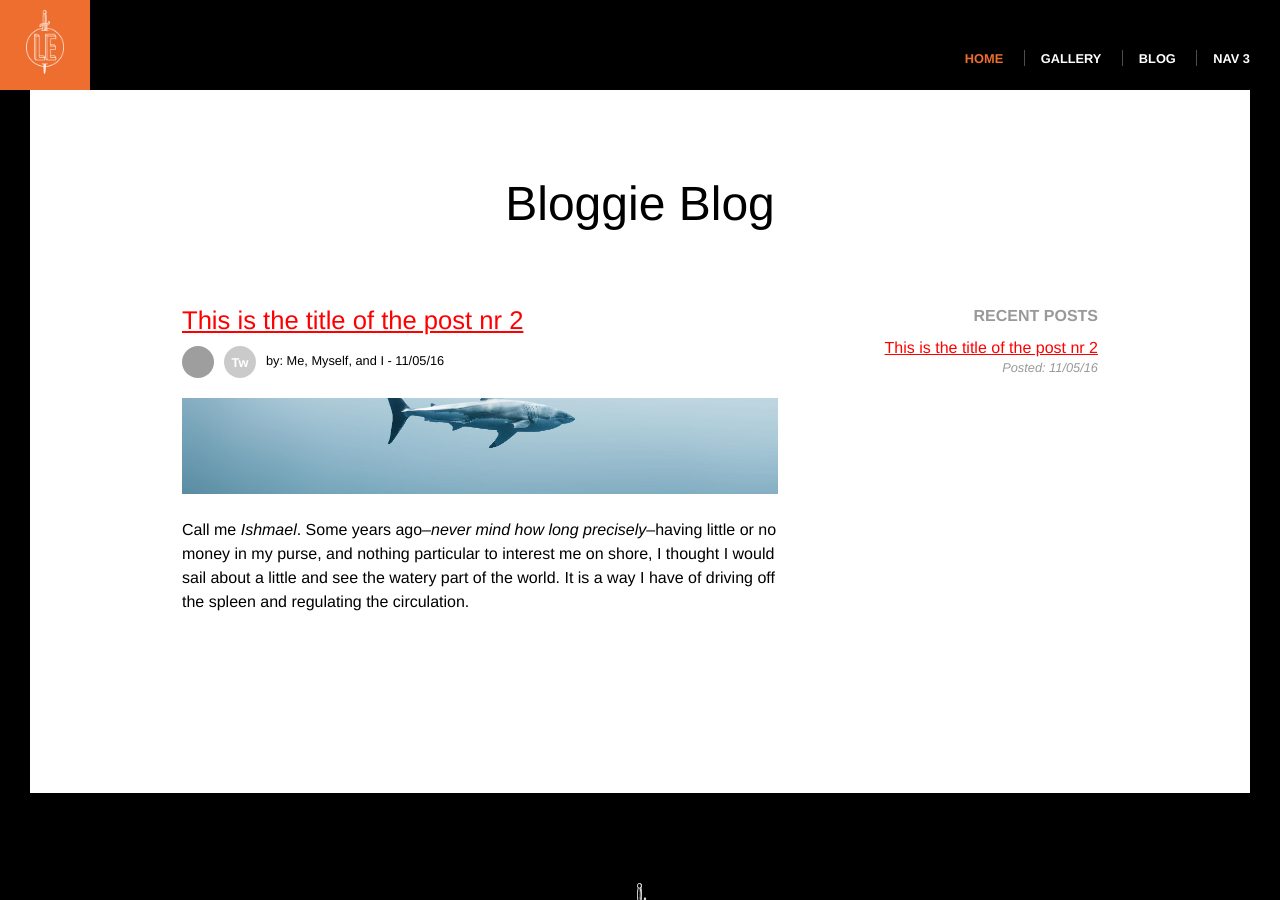
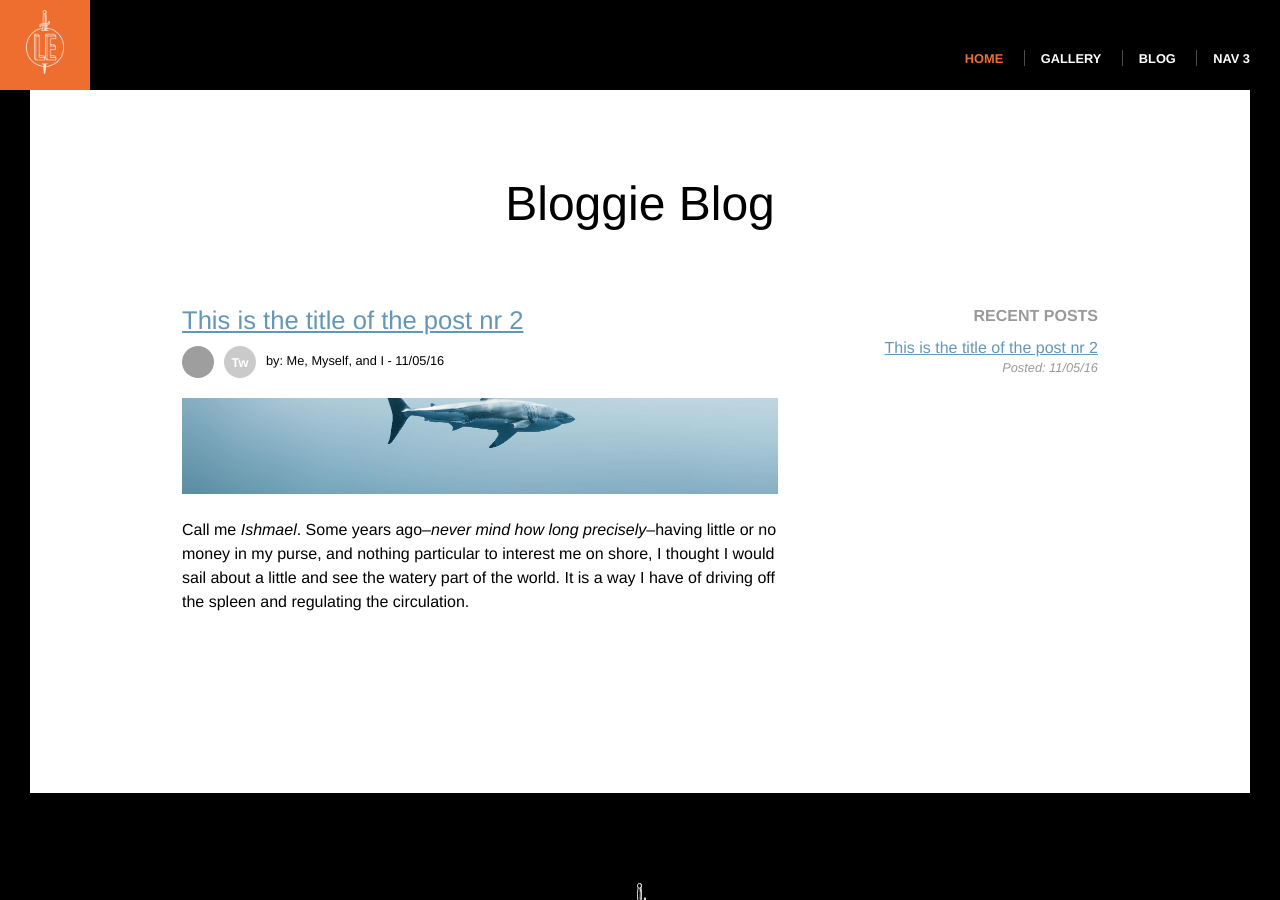
Before and after one commit to agakesik/full-website, a Jekyll site: the page built from blog/index.html, in a window 1280 px wide and 900 px high. Built offline with Jekyll 4.4.1, drawn with Linux system fonts in a browser that asks for light colours; grey boxes are pictures that could not be loaded.

Commit message:
change link color

```diff
--- a/css/main.css
+++ b/css/main.css
@@ -24,7 +24,7 @@ h4 {
   text-transform: uppercase;
 }
 a {
-  color: #f00;
+  color: #6397b5;
 }
 p {
   line-height: 1.5;
```
